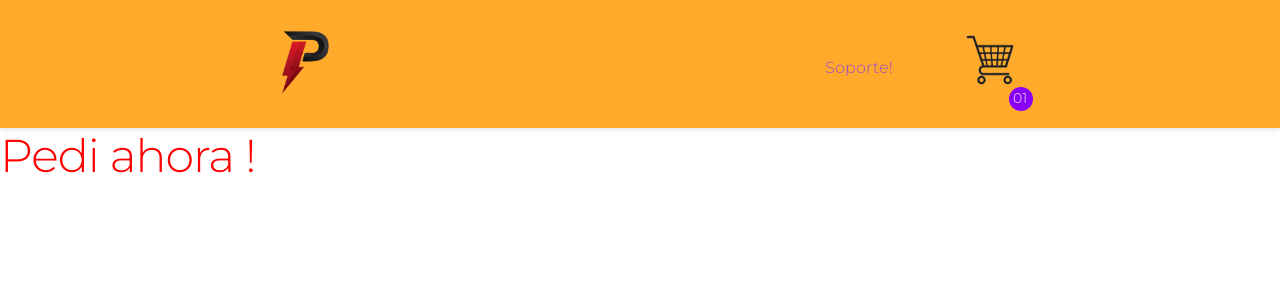
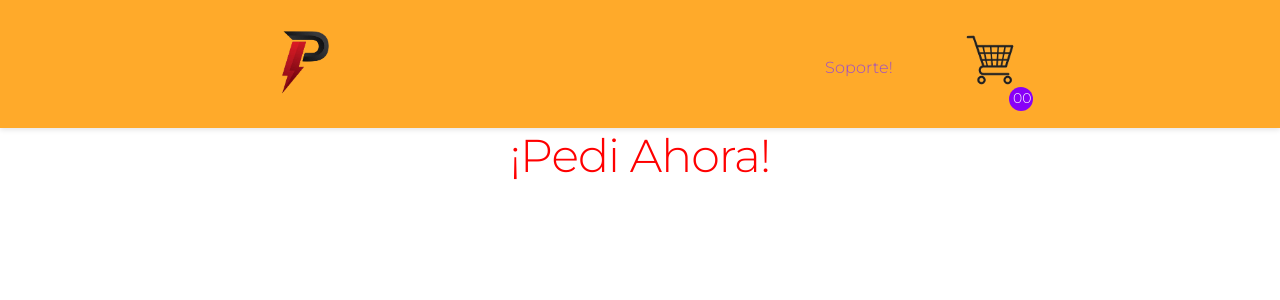
Before and after one commit to VaalentinoB/PediAhora-, a React (Vite) app: page / in a window 1280 px wide. Shown: the top 300 px of the page. Built offline with nearby package versions, Linux system fonts and the light colour scheme.

Commit message:
Cambios en la navbar y contenido de pagina

```diff
--- a/src/App.jsx
+++ b/src/App.jsx
@@ -1,9 +1,10 @@
 import Navbar from "./Navbar";
+import Greeting from "./ItemListContainer";
 function App() {
   return (
     <div>
       <Navbar />
-      <h1 class="tittle"> Pedi ahora !</h1>
+      <Greeting greeting="¡Pedi Ahora!" />
     </div>
   );
 }
--- a/src/CartWidget.jsx
+++ b/src/CartWidget.jsx
@@ -4,7 +4,7 @@ const CartWidget = () => {
   return (
     <div className="cart-container">
       <img src={cart} alt="Carrito" className="cart-icon" />
-      <span className="cart-counter">01</span>
+      <span className="cart-counter">00</span>
     </div>
   );
 };
--- /dev/null
+++ b/src/ItemListContainer.jsx
@@ -0,0 +1,9 @@
+const Greeting = (props) => {
+  return (
+    <div className="greeting-container">
+      <h1>{props.greeting}</h1>
+    </div>
+  );
+};
+
+export default Greeting;
--- a/src/Navbar.jsx
+++ b/src/Navbar.jsx
@@ -22,4 +22,5 @@ const Navbar = () => {
     </header>
   );
 };
+
 export default Navbar;
--- a/src/menu.css
+++ b/src/menu.css
@@ -60,7 +60,8 @@
   line-height: 1;
 }
 
-.tittle {
+.greeting-container {
+  text-align: center;
   color: red;
 }
 
```
